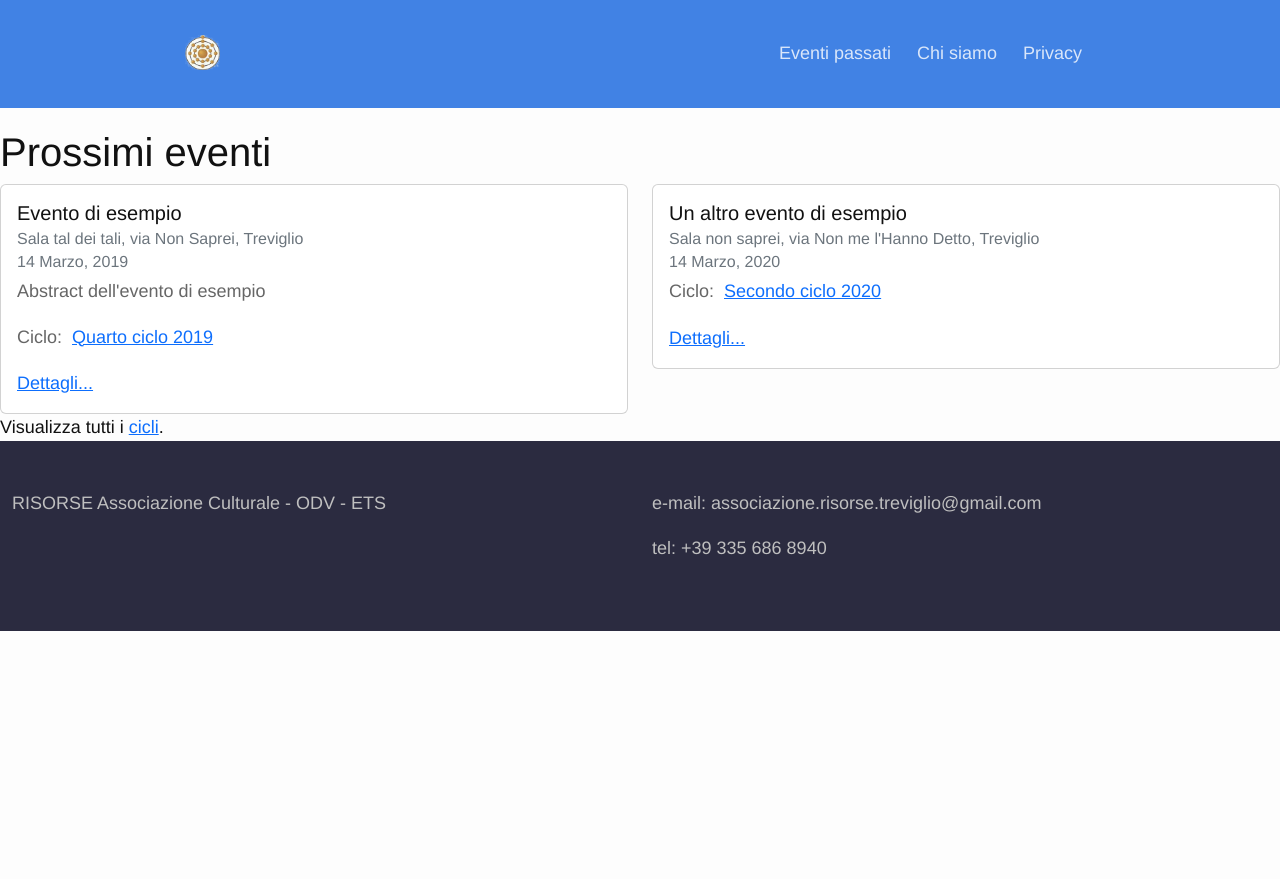
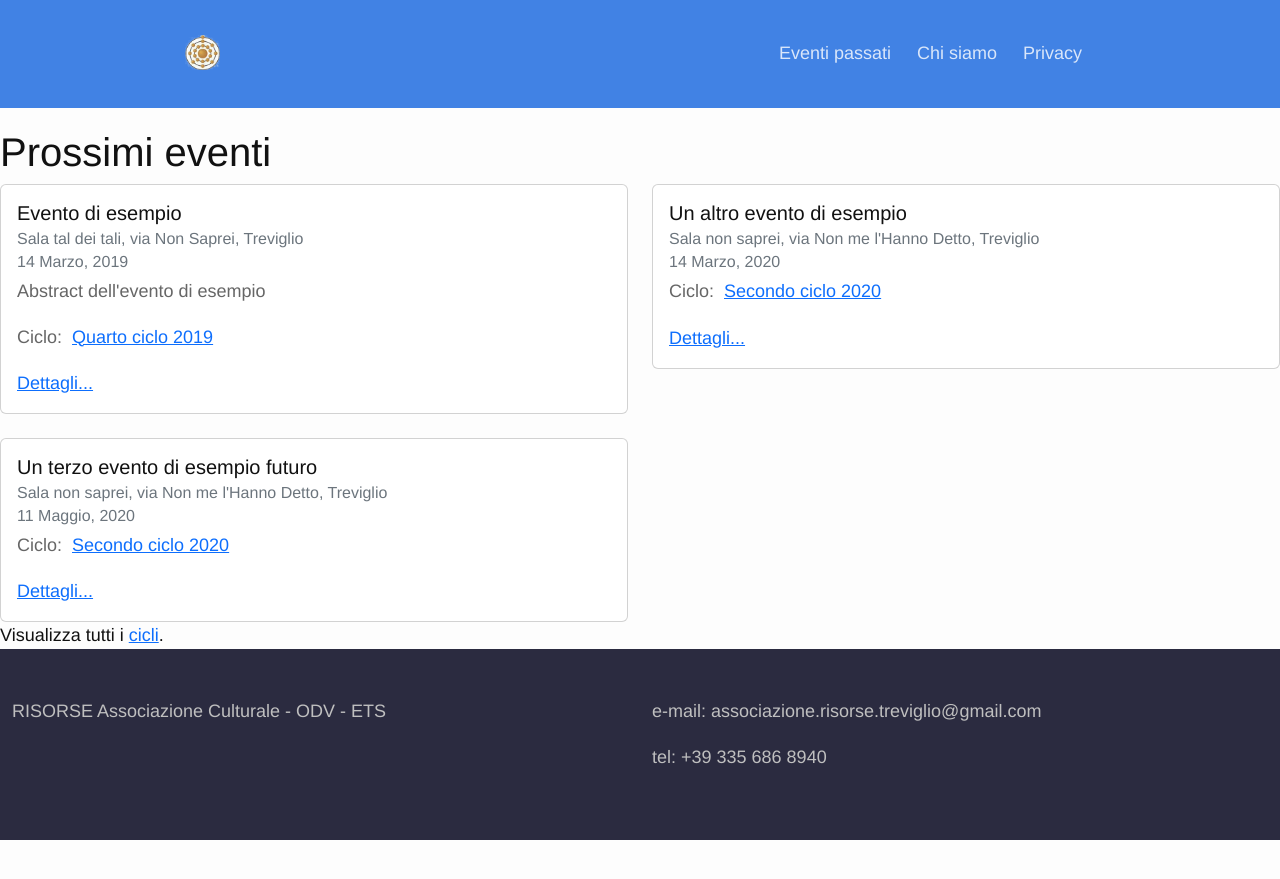
Before and after one commit to Risorse-Associazione-Culturale/risorse-associazione-culturale.github.io, a Jekyll site: the page built from eventi-futuri.md, in a window 1280 px wide. Shown: the top 879 px of the page. Built offline with Jekyll 4.4.1, drawn with Linux system fonts in a browser that asks for light colours; nearby versions of some CDN libraries.

Commit message:
layout for other events

```diff
--- /dev/null
+++ b/_eventi/un-altro-evento-ancora.md
@@ -0,0 +1,8 @@
+---
+layout: event
+stato: 'futuro'
+ciclo: 2020-02
+titolo: "Un terzo evento di esempio futuro"
+luogo: "Sala non saprei, via Non me l'Hanno Detto, Treviglio"
+calendario: "2020-05-11"
+---
```
Also changed, not shown: index.html (+11 -32 lines).
